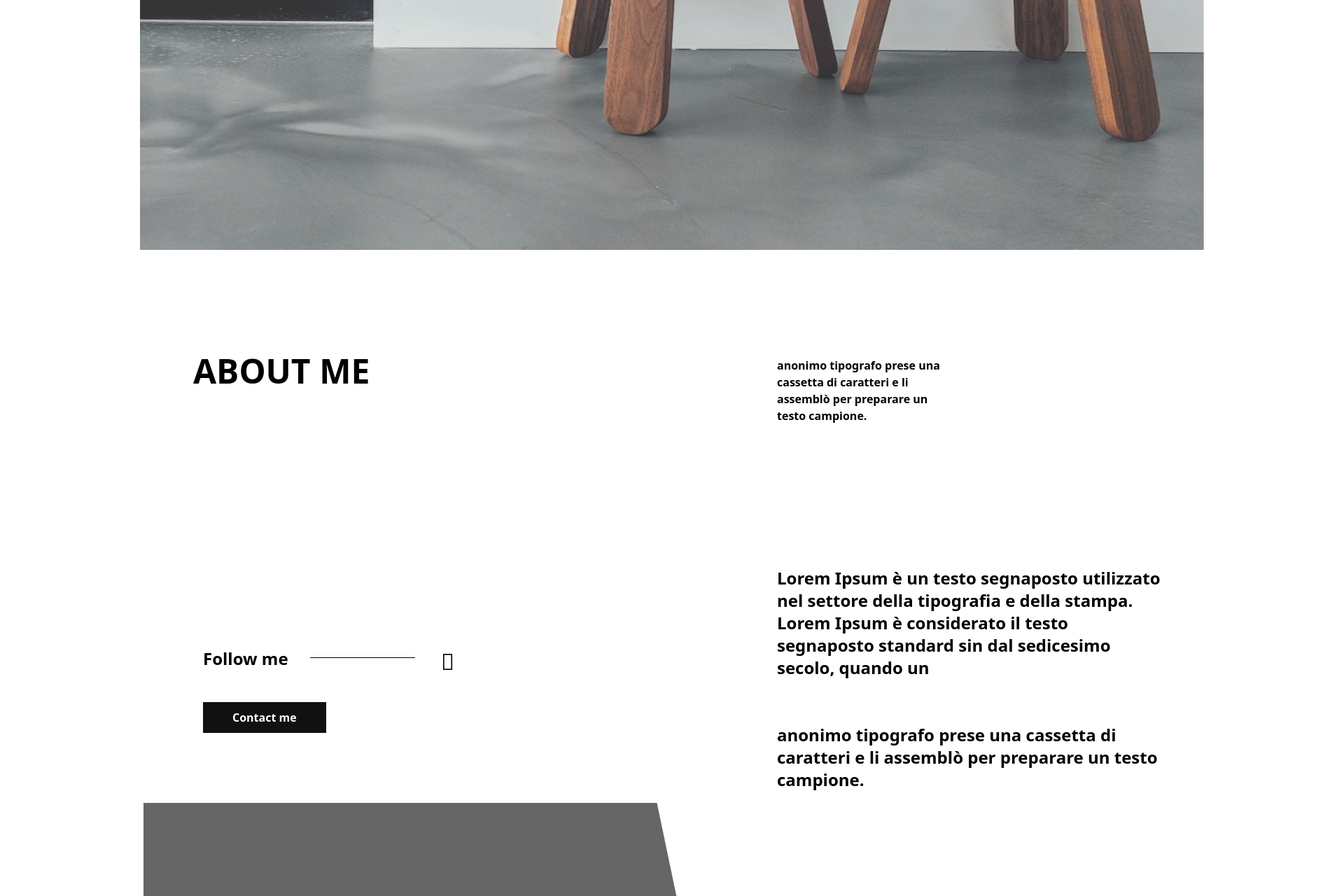
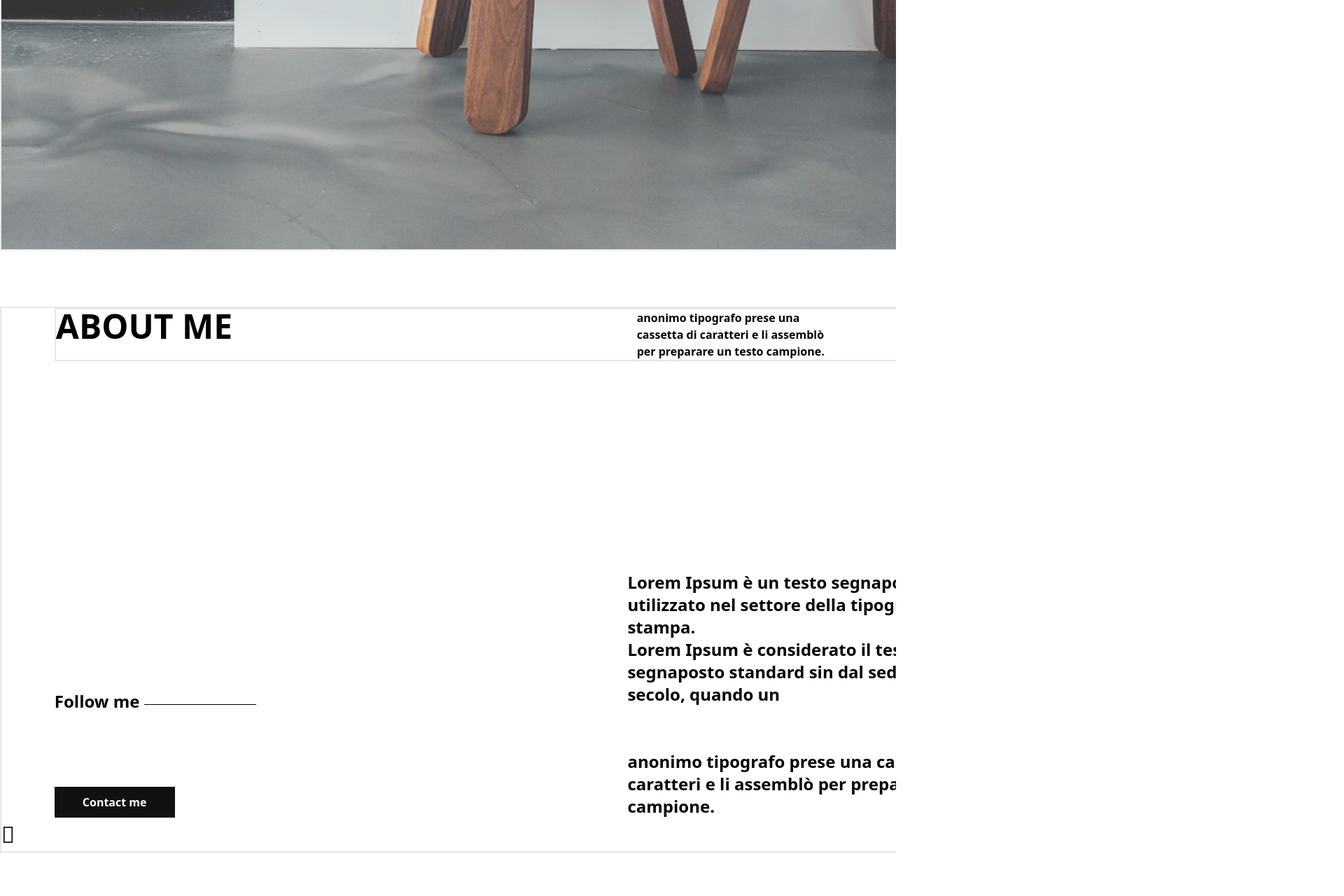
Before and after one commit to Dduridduri/portfolio, a React (Create React App) app: page / in a window 1280 px wide. Shown: the part 940-2220 px from the top of the page at 70% size, 1920 px wide, since content can reach past the window. Built offline with nearby package versions, Linux system fonts and the light colour scheme.

Commit message:
20231103

```diff
--- a/src/pages/Main.js
+++ b/src/pages/Main.js
@@ -1,12 +1,15 @@
-import React from 'react'
+import React, { useState } from 'react'
 import { FontAwesomeIcon } from '@fortawesome/react-fontawesome';
 import { faArrowRight } from '@fortawesome/free-solid-svg-icons';
+
 
 const Header =["About", "Works", "Skills", "Contact"]
 
 function Main() {
+  const [isActive, SetIsActive] = useState('hidden');
+
   return (
-    <div className="w-[1920px] h-[7184px] relative overflow-hidden bg-white">
+    <div className="w-[px] h-[7184px] relative overflow-hidden bg-white">
     <div className='border-b-2 border-black '>
       <ul className='flex justify-center py-10 relative '>
         <li className='absolute left-10 top-[32px] after:absolute after:w-[2px] after:h-[120px] after:bg-black after:-right-[45px] after:-top-10'>
@@ -27,7 +30,7 @@ function Main() {
       </ul>
     </div>
     {/* 헤더끝 */}
-    <div className='w-[1520px] h-[820px] mx-auto my-[] '>
+    <div className='w-[1520px] h-auto mx-auto my-[] border-2'>
       <div className='ml-10'>
         <p className="text-[150px] font-bold text-left text-[#111]">
           Front-End
@@ -42,65 +45,55 @@ function Main() {
       <img src={process.env.PUBLIC_URL + '/images/Rectangle 3.png'}
         className="mt-[8%]" />
     </div>
-
+      {/* 메인 이미지 */}
 
   {/* <img
     src={process.env.PUBLIC_URL + '/images/Rectangle 4.png'}
     className="w-[1520px] h-[820px] absolute left-[205px] top-[2087px] opacity-50 object-none"
   /> */}
 
-
-  <p className="absolute left-[276px] top-[1446px] text-5xl font-bold text-left text-black">
+  <div className="border-2 w-[1520px] mx-auto mt-20">
+    <div className='border-2 flex justify-between w-[90%] mx-auto'>
+      <p className=" text-5xl font-bold text-left text-black basis-[61%]">
       ABOUT ME
       </p>
-  <p className="w-[551px] absolute left-[1110px] top-[1750px] text-2xl font-bold text-left text-black">
-    <span className="w-[551px] text-2xl font-bold text-left text-black">
+      <p className=" basis-[20%] mr-auto text-base font-bold text-left text-black">
+      anonimo tipografo prese una cassetta di caratteri e li assemblò per preparare un testo campione.
+      </p>
+    </div>
+    <div className='h-[300px]'>
+
+    </div>
+    <div className='w-[90%] flex relative justify-between mx-auto'>
+        <p className=" my-auto text-2xl font-bold text-left text-black basis-[60%] relative pt-5 after:absolute after:w-40 after:h-[1px] after:bg-black after:left-32 after:top-10">
+        Follow me
+        </p>
+        <p className=" basis-[40%] text-2xl font-bold text-left text-black">
+          <span className="text-2xl font-bold text-left text-black">
             Lorem Ipsum è un testo segnaposto utilizzato nel settore della tipografia e della stampa.
           </span>
             <br />
-    <span className="w-[551px] text-2xl font-bold text-left text-black">
-      {" "}
+          <span className="text-2xl font-bold text-left text-black">
             Lorem Ipsum è considerato il testo segnaposto standard sin dal sedicesimo secolo, quando un
           </span>
             <br />
             <br />
-    <span className="w-[551px] text-2xl font-bold text-left text-black"> </span>
+            <span className="w-text-2xl font-bold text-left text-black"> </span>
             <br />
             <span className="w-[551px] text-2xl font-bold text-left text-black">
               anonimo tipografo prese una cassetta di caratteri e li assemblò per preparare un testo
               campione.
             </span>
         </p>
-  <p className="w-[244px] absolute left-[1110px] top-[1450px] text-base font-bold text-left text-black">
-    anonimo tipografo prese una cassetta di caratteri e li assemblò per preparare un testo campione.
-  </p>
-  <p className="absolute left-[290px] top-[1865px] text-2xl font-bold text-left text-black">
-    Follow me
-  </p>
-  <svg
-    width={150}
-    height={1}
-    viewBox="0 0 150 1"
-    fill="none"
-    xmlns="http://www.w3.org/2000/svg"
-    className="absolute left-[443px] top-[1879px]"
-    preserveAspectRatio="xMidYMid meet"
-  >
-    <line y1="0.5" x2={150} y2="0.5" stroke="black" />
-  </svg>
-  <p className="absolute left-[630px] top-[1861px] text-[32px] text-left text-black"></p>
-  <div className="flex justify-center items-center absolute left-[290px] top-[1943px] overflow-hidden gap-2.5 px-[42px] py-2.5 bg-[#111]">
-    <p className="flex-grow-0 flex-shrink-0 text-base font-bold text-left text-white">Contact me</p>
+            <button className=" bottom-0 absolute bg-[#111] px-10 py-2.5">
+              <p className=" text-base font-bold text-left text-white">Contact me</p>
+            </button>
     </div>
-  <svg
-    width={905}
-    height={820}
-    viewBox="0 0 905 820"
-    fill="none"
-    xmlns="http://www.w3.org/2000/svg"
-    className="absolute left-[205px] top-[2087px] opacity-80"
-    preserveAspectRatio="none"
-  >
+      <p className="text-[32px] text-left text-black"></p>
+  </div>
+
+  <div className='w-[1520px] mt-20 border-2 mx-auto'>
+    <svg width={905} height={820} viewBox="0 0 905 820" fill="none" xmlns="http://www.w3.org/2000/svg" className="opacity-80" preserveAspectRatio="none">
       <path opacity="0.8" d="M0 0H733.5L905 820H0V0Z" fill="#111111" />
     </svg>
     <img src={process.env.PUBLIC_URL + '/images/Image 1.png'} className="w-20 h-20 absolute left-[289px] top-[2334px] object-cover" />
@@ -185,204 +178,55 @@ function Main() {
         stroke-width={2}
       />
     </svg>
-  <div className="w-[1920px] h-[126px]">
+  </div>
+  <div className="w-full h-[126px]">
+    <p className="absolute left-[1692px] top-[39px] text-[32px] text-left text-black"></p>
+  </div>
+
+  <div className="w-[1520px] mx-auto border-2">
+  <h3 className=" text-5xl font-bold text-left text-black">
+      My Works
+    </h3>
+
+    {
+      Array(2).fill().map((_,i)=>{
+        return(
+          <ul key={i} className={`w-full  ${i === 1 ? `${isActive}` : 'flex flex-wrap justify-between' } `} >
+            <li className='basis-full'>
+              <img src={process.env.PUBLIC_URL + '/images/Rectangle 46.png'}
+                className="w-full h-[410px]"/>
+              <p className="text-4xl font-bold text-left text-black">Page 01</p></li>
+            <li>
+              <img src={process.env.PUBLIC_URL + '/images/Rectangle 10.png'}  className="object-cover "/>
+              <p className="text-4xl font-bold text-left text-black">Page 02</p></li>
+            <li>
+              <img src={process.env.PUBLIC_URL + '/images/Rectangle 6.png'}
+                className=""/>  <p className="text-4xl font-bold text-left text-black">Page 03</p>
+            </li>
+            <li>
+              <img src={process.env.PUBLIC_URL + '/images/Rectangle 47.png'}
+              className=""/>
+              <p className="text-4xl font-bold text-left text-black">Page 04</p>
+            </li>
+            <li>
+              <img src={process.env.PUBLIC_URL + '/images/Rectangle 46.png'}
+                className=""/>
+                  <p className="text-4xl font-bold text-left text-black">Page 05</p>
+            </li>
+          </ul>
+        )
+
+      })
+    }
+
+    </div>
+    <div className='mx-auto w-[1520px] flex justify-center'>
+    <button className={`mt-20 w-4/5 h-24 rounded-[50px] bg-[#111] text-4xl font-bold ${isActive === 'hidden' ? 'text-white' : 'text-slate-500 text-opacity-40'} text-center `} onClick={()=>{isActive ==='hidden' ?SetIsActive("flex flex-wrap justify-between") : SetIsActive('hidden')}}>
+      + More Works
+      </button>
+    </div>
 
 
-    <p className="absolute left-[1692px] top-[39px] text-[32px] text-left text-black"></p>
-  </div>
-  <div className="w-[1520px] h-[1659px]">
-    <p className="absolute left-[226px] top-[3778px] text-4xl font-bold text-left text-black">
-      Page 01
-    </p>
-    <p className="absolute left-[226px] top-[4314px] text-4xl font-bold text-left text-black">
-      Page 02
-    </p>
-    <p className="absolute left-[1270px] top-[4314px] text-4xl font-bold text-left text-black">
-      Page 03
-    </p>
-    <p className="absolute left-[226px] top-[4852px] text-4xl font-bold text-left text-black">
-      Page 04
-    </p>
-    <p className="absolute left-[789px] top-[4852px] text-4xl font-bold text-left text-black">
-      Page 05
-    </p>
-    <p className="absolute left-[276px] top-[3236px] text-5xl font-bold text-left text-black">
-      My Works
-    </p>
-    <img
-      src={process.env.PUBLIC_URL + '/images/Rectangle 6.png'}
-      className="w-[476px] h-[410px] absolute left-[1249.5px] top-[3893.5px] object-cover border border-black"
-    />
-    <img
-      src={process.env.PUBLIC_URL + '/images/Rectangle 47.png'}
-      className="w-[476px] h-[410px] absolute left-[205.5px] top-[4431.5px] object-cover border border-black"
-    />
-    <img
-      src={process.env.PUBLIC_URL + '/images/Rectangle 10.png'}
-      className="w-[957px] h-[410px] absolute left-[205.5px] top-[3893.5px] object-cover border border-black"
-    />
-    <img
-      src={process.env.PUBLIC_URL + '/images/Rectangle 46.png'}
-      className="w-[957px] h-[410px] absolute left-[768.5px] top-[4429.5px] object-cover border border-black"
-    />
-    <img
-      src={process.env.PUBLIC_URL + '/images/Rectangle 46.png'}
-      className="w-[1512px] h-[410px] absolute left-[205.5px] top-[3357.5px] object-cover border border-black"
-    />
-    <svg
-      width={66}
-      height={43}
-      viewBox="0 0 66 43"
-      fill="none"
-      xmlns="http://www.w3.org/2000/svg"
-      className="w-[66px] h-[43px]"
-      preserveAspectRatio="none"
-    >
-
-    </svg>
-    <svg
-      width={66}
-      height={43}
-      viewBox="0 0 66 43"
-      fill="none"
-      xmlns="http://www.w3.org/2000/svg"
-      className="w-[66px] h-[43px]"
-      preserveAspectRatio="none"
-    >
-
-    </svg>
-    <svg
-      width={66}
-      height={43}
-      viewBox="0 0 66 43"
-      fill="none"
-      xmlns="http://www.w3.org/2000/svg"
-      className="w-[66px] h-[43px]"
-      preserveAspectRatio="none"
-    >
-
-    </svg>
-    <svg
-      width={66}
-      height={43}
-      viewBox="0 0 66 43"
-      fill="none"
-      xmlns="http://www.w3.org/2000/svg"
-      className="w-[66px] h-[43px]"
-      preserveAspectRatio="none"
-    >
-
-    </svg>
-    <svg
-      width={66}
-      height={43}
-      viewBox="0 0 66 43"
-      fill="none"
-      xmlns="http://www.w3.org/2000/svg"
-      className="w-[66px] h-[43px]"
-      preserveAspectRatio="none"
-    >
-
-    </svg>
-  </div>
-  <div className="w-[1520px] h-[1537px]">
-    <p className="absolute left-[226px] top-[5399px] text-4xl font-bold text-left text-black">
-      Page 01<button className='py-1 px-7 rounded-full border-[1px] border-[#111111] mx-2'><FontAwesomeIcon icon={faArrowRight}/></button>
-    </p>
-    <p className="absolute left-[226px] top-[5935px] text-4xl font-bold text-left text-black">
-      Page 02
-    </p>
-    <p className="absolute left-[1270px] top-[5935px] text-4xl font-bold text-left text-black">
-      Page 03
-    </p>
-    <p className="absolute left-[226px] top-[6473px] text-4xl font-bold text-left text-black">
-      Page 04
-    </p>
-    <p className="absolute left-[789px] top-[6473px] text-4xl font-bold text-left text-black">
-      Page 05{" "}
-    </p>
-    <img
-      src={process.env.PUBLIC_URL + '/images/Rectangle 6.png'}
-      className="w-[476px] h-[410px] absolute left-[1249.5px] top-[5514.5px] object-cover border border-black"
-    />
-    <img
-      src={process.env.PUBLIC_URL + '/images/Rectangle 47.png'}
-      className="w-[476px] h-[410px] absolute left-[205.5px] top-[6052.5px] object-cover border border-black"
-    />
-    <img
-      src={process.env.PUBLIC_URL + '/images/Rectangle 10.png'}
-      className="w-[957px] h-[410px] absolute left-[205.5px] top-[5514.5px] object-cover border border-black"
-    />
-    <img
-      src={process.env.PUBLIC_URL + '/images/Rectangle 46.png'}
-      className="w-[957px] h-[410px] absolute left-[768.5px] top-[6050.5px] object-cover border border-black"
-    />
-    <img
-      src={process.env.PUBLIC_URL + '/images/Rectangle 46.png'}
-      className="w-[1512px] h-[410px] absolute left-[205.5px] top-[4978.5px] object-cover border border-black"
-    />
-    <svg
-      width={66}
-      height={43}
-      viewBox="0 0 66 43"
-      fill="none"
-      xmlns="http://www.w3.org/2000/svg"
-      className="w-[66px] h-[43px]"
-      preserveAspectRatio="none"
-    >
-
-    </svg>
-    <svg
-      width={66}
-      height={43}
-      viewBox="0 0 66 43"
-      fill="none"
-      xmlns="http://www.w3.org/2000/svg"
-      className="w-[66px] h-[43px]"
-      preserveAspectRatio="none"
-    >
-
-    </svg>
-    <svg
-      width={66}
-      height={43}
-      viewBox="0 0 66 43"
-      fill="none"
-      xmlns="http://www.w3.org/2000/svg"
-      className="w-[66px] h-[43px]"
-      preserveAspectRatio="none"
-    >
-
-    </svg>
-    <svg
-      width={66}
-      height={43}
-      viewBox="0 0 66 43"
-      fill="none"
-      xmlns="http://www.w3.org/2000/svg"
-      className="w-[66px] h-[43px]"
-      preserveAspectRatio="none"
-    >
-
-    </svg>
-    <svg
-      width={66}
-      height={43}
-      viewBox="0 0 66 43"
-      fill="none"
-      xmlns="http://www.w3.org/2000/svg"
-      className="w-[66px] h-[43px]"
-      preserveAspectRatio="none"
-    >
-
-    </svg>
-  </div>
-  <div className="w-[1380px] h-[104px]">
-    <div className="w-[1380px] h-[104px] absolute left-[275.5px] top-[6599.5px] rounded-[50px] bg-[#111]" />
-    <p className="absolute left-[844px] top-[6630px] text-4xl font-bold text-left text-white">
-      + More Works
-    </p>
-  </div>
     <div className="w-[1920px] h-[234px]">
     <div className="w-[1920px] h-[234px] absolute left-[-0.5px] top-[6949.5px] bg-[#111]" />
     <p className="absolute left-[1220px] top-[6997px] text-2xl font-bold text-left text-white">
```
Lines whose indentation alone changed are shown as unchanged.
